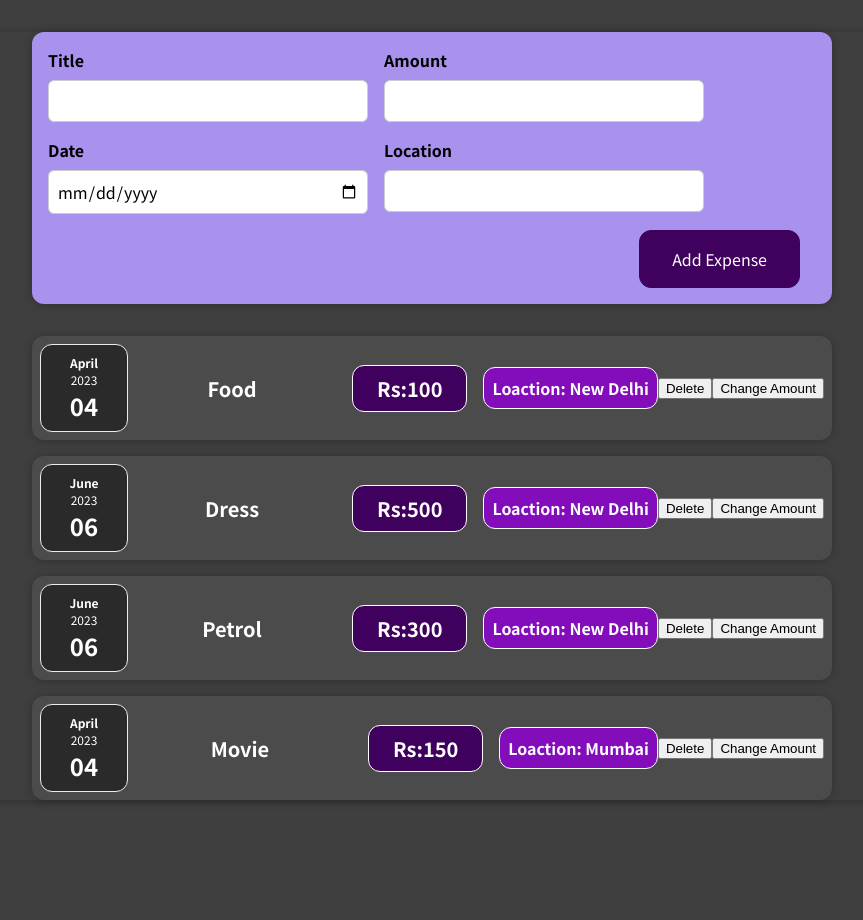
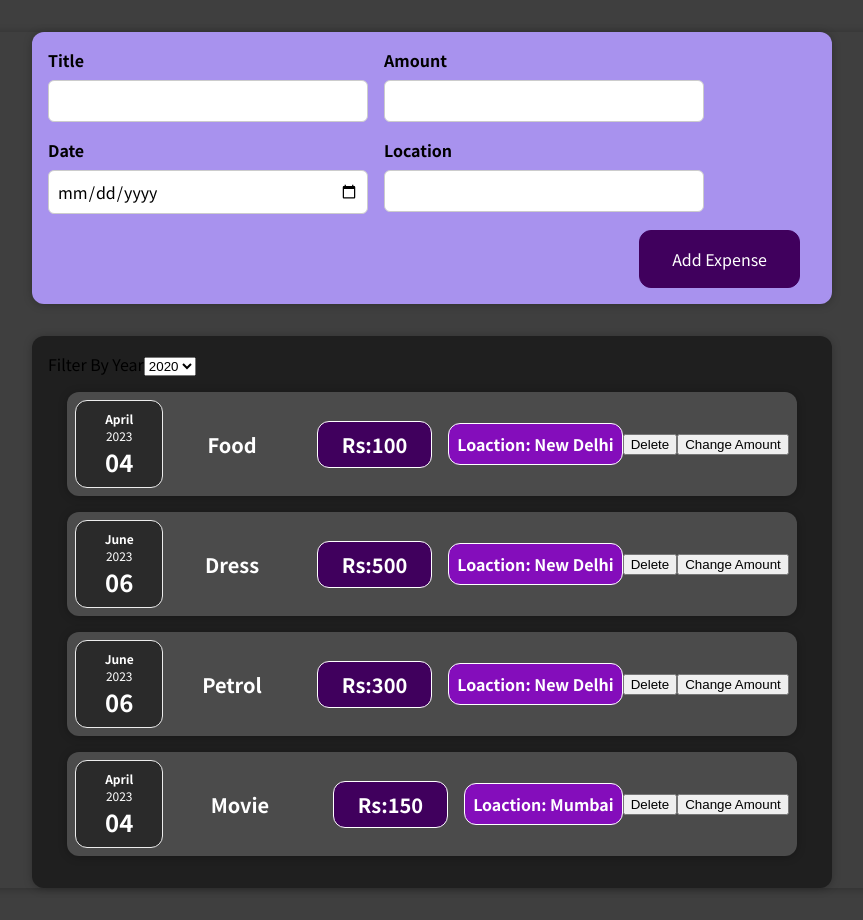
Before and after one commit to bipinlongjam/ExpenseReact, a React (Create React App) app: page / in a window 1280 px wide. Shown: the whole page, without its empty margins (208-1071 px from the left). Before the commit the page ends 816 px from the top, so only its background shows below. Built offline with nearby package versions, Linux system fonts and the light colour scheme.

Commit message:
add filter

```diff
--- a/src/App.js
+++ b/src/App.js
@@ -1,5 +1,6 @@
 
 import './App.css';
+import Expense from './components/Expenses/Expense';
 import ExpenseItem from './components/Expenses/ExpenseItem'
 import NewExpense from './components/NewExpense/NewExpense';
 import Card from './components/UI/Card';
@@ -19,10 +20,7 @@
   return (
     <Card className="app">
       <NewExpense onAddExpense={addExpenseHandler}/>
-       <ExpenseItem title={expenses[0].title} amount={expenses[0].amount} date={expenses[0].date} location={expenses[0].location}/>
-       <ExpenseItem title={expenses[1].title} amount={expenses[1].amount} date={expenses[1].date} location={expenses[1].location}/>
-       <ExpenseItem title={expenses[2].title} amount={expenses[2].amount} date={expenses[2].date} location={expenses[2].location}/>
-       <ExpenseItem title={expenses[3].title} amount={expenses[3].amount} date={expenses[3].date} location={expenses[3].location}/>
+       <Expense items={expenses}/>
     </Card>
   );
 }
--- /dev/null
+++ b/src/components/Expenses/Expense.css
@@ -0,0 +1,7 @@
+.expenses {
+    padding: 1rem;
+    background-color: rgb(31, 31, 31);
+    margin: 2rem auto;
+    width: 50rem;
+    max-width: 95%;
+  }
--- /dev/null
+++ b/src/components/Expenses/Expense.js
@@ -0,0 +1,25 @@
+import { useState } from "react";
+import Card from "../UI/Card";
+import './Expense.css'
+import ExpenseFilter from "./ExpenseFilter";
+import ExpenseItem from "./ExpenseItem";
+
+
+
+const Expense = (props) =>{
+    const[filteredYear, setFilteredYear] = useState('2020');
+    const filterChangeHandler = selectedYear =>{
+        setFilteredYear(selectedYear)
+    }
+
+    return(
+    <Card className="expenses">
+        <ExpenseFilter selected={filteredYear} onChange={filterChangeHandler}/>
+        <ExpenseItem title={props.items[0].title} amount={props.items[0].amount} date={props.items[0].date} location={props.items[0].location}/>
+        <ExpenseItem title={props.items[1].title} amount={props.items[1].amount} date={props.items[1].date} location={props.items[1].location}/>
+        <ExpenseItem title={props.items[2].title} amount={props.items[2].amount} date={props.items[2].date} location={props.items[2].location}/>
+        <ExpenseItem title={props.items[3].title} amount={props.items[3].amount} date={props.items[3].date} location={props.items[3].location}/>
+    </Card>
+    )
+}
+export default Expense;
--- /dev/null
+++ b/src/components/Expenses/ExpenseFilter.css
@@ -0,0 +1,24 @@
+.expenses-filter {
+    color: white;
+    padding: 0 1rem;
+  }
+
+  .expenses-filter__control {
+    display: flex;
+    width: 100%;
+    align-items: center;
+    justify-content: space-between;
+    margin: 1rem 0;
+  }
+
+  .expenses-filter label {
+    font-weight: bold;
+    margin-bottom: 0.5rem;
+  }
+
+  .expenses-filter select {
+    font: inherit;
+    padding: 0.5rem 3rem;
+    font-weight: bold;
+    border-radius: 6px;
+  }
--- /dev/null
+++ b/src/components/Expenses/ExpenseFilter.js
@@ -0,0 +1,22 @@
+
+const ExpenseFilter =(props) =>{
+
+    const dropdownChangeHandler =(event)=>{
+        props.onChangeFilter(event.target.value)
+    }
+
+    return(
+        <div className="expenses-filter">
+            <div className="expenses-filter__control">
+            <label>Filter By Year</label>
+            <select value={props.selected} onChange={dropdownChangeHandler}>
+                <option value="2022">2022</option>
+                <option value="2021">2021</option>
+                <option value="2020">2020</option>
+                <option value="2019">2019</option>
+            </select>
+            </div>
+        </div>
+    )
+}
+export default ExpenseFilter;
```
